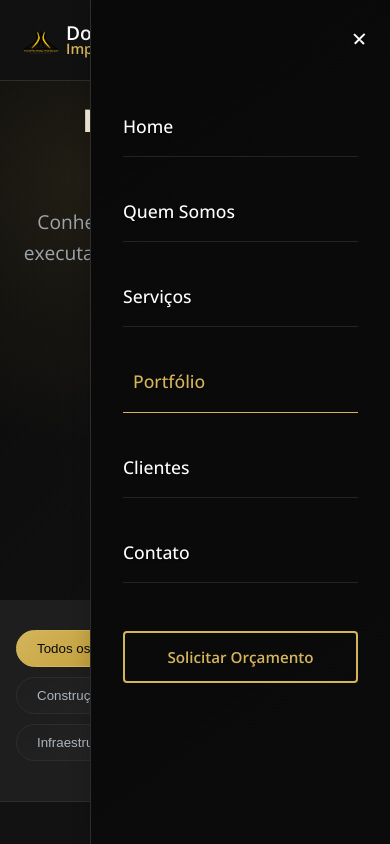
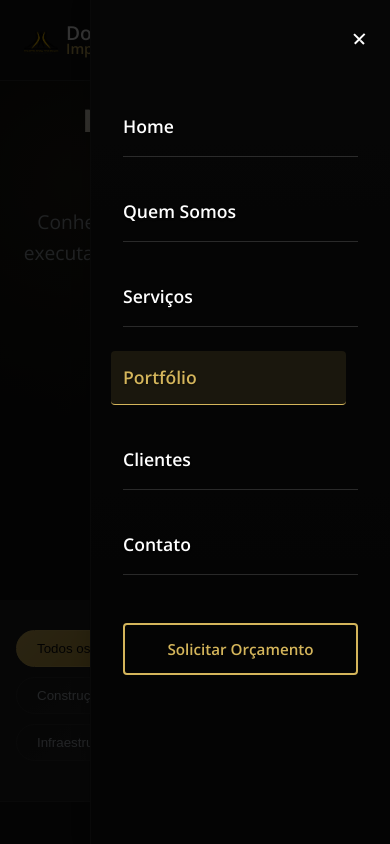
Before and after one commit to daniellameira/Projeto_Dois_Irmaos, a plain HTML site: page portfolio.html in a window 390 px wide. Both pictures are taken after a click on the button 359 px from the left and 40 px from the top of the page. Shown: the top 844 px of the page. Drawn offline with nearby package versions, Linux system fonts and the light colour scheme.

Commit message:
Ajuste no menu mobile!

```diff
--- a/assets/css/style.css
+++ b/assets/css/style.css
@@ -335,7 +335,10 @@ header.scrolled {
 .menu-toggle.active .hamburger::after {
     transform: rotate(-45deg) translate(7px, -6px);
 }
-/* Menu Mobile - CORRIGIDO */
+/* ============================================
+   MENU MOBILE - CORRIGIDO (SEM TRANSPARÊNCIA)
+   ============================================ */
+
 @media (max-width: 768px) {
     .menu-toggle {
         display: block;
@@ -348,16 +351,20 @@ header.scrolled {
         width: 85%;
         max-width: 320px;
         height: 100vh;
-        background: var(--gradient-card); /* Fundo sólido agora */
-        backdrop-filter: blur(10px);
-        -webkit-backdrop-filter: blur(10px);
+        /* CORREÇÃO: Substituir gradient por cor sólida */
+        background: #1a1a1a; /* Cor de fundo sólida garantida */
+        background: linear-gradient(180deg, #1e1e1e 0%, #121212 100%); /* Gradiente opaco */
+        /* REMOVER backdrop-filter que causa transparência */
+        /* backdrop-filter: blur(10px); */
+        /* -webkit-backdrop-filter: blur(10px); */
         flex-direction: column;
         align-items: flex-start;
         padding: 100px 30px 40px;
-        box-shadow: -5px 0 25px rgba(0, 0, 0, 0.3);
+        box-shadow: -5px 0 25px rgba(0, 0, 0, 0.5);
         transition: right 0.4s cubic-bezier(0.4, 0, 0.2, 1);
         z-index: 1000;
         border-left: 1px solid var(--color-border);
+        overflow-y: auto;
     }
 
     .nav-menu.active {
@@ -389,47 +396,134 @@ header.scrolled {
         display: block;
         padding: 12px 0;
         font-size: 1.1rem;
-        color: var(--color-primary);
-        font-weight: 500;
-        border-bottom: 1px solid rgba(255, 255, 255, 0.1);
+        color: #ffffff; /* Branco puro para melhor contraste */
+        font-weight: 600; /* Mais grossa para melhor leitura */
+        border-bottom: 1px solid rgba(255, 255, 255, 0.15);
         width: 100%;
         transition: all var(--transition-fast);
+        text-shadow: 0 1px 2px rgba(0, 0, 0, 0.5); /* Sombra para destacar */
     }
 
     .nav-link:hover,
     .nav-link.active {
         color: var(--color-secondary);
-        padding-left: 10px;
+        padding-left: 15px; /* Mais espaçamento */
         border-bottom-color: var(--color-secondary);
+        background: rgba(212, 181, 91, 0.1); /* Fundo sutil no hover */
+        border-radius: 4px;
+        padding: 12px 0 12px 15px;
+        margin-left: -15px;
+        padding-right: 15px;
     }
 
     .nav-link.active::after {
-        display: none; /* Remove o sublinhado no mobile */
+        display: none;
     }
 
     .nav-cta {
-        margin-top: 20px;
+        margin-top: 25px;
         width: 100%;
         text-align: center;
-        padding: 12px;
+        padding: 14px;
         font-size: 1rem;
+        font-weight: 600;
+        background: rgba(212, 181, 91, 0.15);
+        border: 2px solid var(--color-secondary);
+        color: var(--color-secondary);
+        border-radius: 8px;
+        transition: all 0.3s ease;
     }
 
-    /* Overlay quando menu está aberto */
-    .nav-menu::before {
+    .nav-cta:hover {
+        background: var(--color-secondary);
+        color: #121212;
+        transform: translateY(-2px);
+        box-shadow: 0 4px 12px rgba(212, 181, 91, 0.3);
+    }
+
+    /* Overlay escuro quando menu está aberto */
+    .nav-menu::after {
         content: '';
         position: fixed;
         top: 0;
-        left: -100%;
+        left: 0;
         width: 100%;
         height: 100%;
-        background: rgba(0, 0, 0, 0.7);
+        background: rgba(0, 0, 0, 0.8);
         z-index: -1;
-        transition: left 0.4s ease;
+        opacity: 0;
+        transition: opacity 0.4s ease;
+        pointer-events: none;
     }
 
-    .nav-menu.active::before {
-        left: 0;
+    .nav-menu.active::after {
+        opacity: 1;
+        pointer-events: all;
+    }
+
+    /* Melhorar visibilidade do ícone hamburger */
+    .hamburger,
+    .hamburger::before,
+    .hamburger::after {
+        background-color: var(--color-secondary);
+        box-shadow: 0 1px 3px rgba(0, 0, 0, 0.5);
+    }
+
+    .menu-toggle.active .hamburger::before,
+    .menu-toggle.active .hamburger::after {
+        background-color: #ffffff;
+    }
+}
+
+/* ============================================
+   MELHORIAS ESPECÍFICAS PARA MOBILE PEQUENO
+   ============================================ */
+
+@media (max-width: 480px) {
+    .nav-menu {
+        width: 90%;
+        max-width: 280px;
+        padding: 90px 20px 30px;
+    }
+
+    .nav-link {
+        font-size: 1rem;
+        padding: 10px 0;
+    }
+
+    .nav-link:hover,
+    .nav-link.active {
+        padding-left: 12px;
+        margin-left: -12px;
+    }
+
+    .nav-cta {
+        padding: 12px;
+        font-size: 0.95rem;
+    }
+
+    /* Ajustar header para mobile */
+    header {
+        background: #121212 !important; /* Fundo sólido garantido */
+        border-bottom: 1px solid var(--color-border);
+    }
+
+    .navbar {
+        padding: 12px 0;
+    }
+
+    /* Logo menor em mobile */
+    .logo img {
+        width: 45px;
+        height: 45px;
+    }
+
+    .logo-primary {
+        font-size: 1.1rem;
+    }
+
+    .logo-secondary {
+        font-size: 0.85rem;
     }
 }
 /* ============================================
--- a/assets/js/main.js
+++ b/assets/js/main.js
@@ -43,41 +43,40 @@ function initLoader() {
 function initMobileMenu() {
     const menuToggle = document.querySelector('.menu-toggle');
     const navMenu = document.querySelector('.nav-menu');
+    const menuOverlay = document.querySelector('.menu-overlay');
     const navLinks = document.querySelectorAll('.nav-link');
     const body = document.body;
 
     if (!menuToggle) return;
 
-    // Alternar menu mobile
+    // Abrir/fechar menu
     menuToggle.addEventListener('click', function(e) {
         e.stopPropagation();
-        this.classList.toggle('active');
+        const isActive = this.classList.toggle('active');
         navMenu.classList.toggle('active');
-        body.style.overflow = navMenu.classList.contains('active') ? 'hidden' : 'auto';
-        this.setAttribute('aria-expanded', this.classList.contains('active'));
+        body.style.overflow = isActive ? 'hidden' : 'auto';
+        this.setAttribute('aria-expanded', isActive);
     });
 
-    // Fechar menu ao clicar em um link
-    navLinks.forEach(link => {
-        link.addEventListener('click', () => {
+    // Fechar menu ao clicar no overlay
+    if (menuOverlay) {
+        menuOverlay.addEventListener('click', function() {
             menuToggle.classList.remove('active');
             navMenu.classList.remove('active');
             body.style.overflow = 'auto';
             menuToggle.setAttribute('aria-expanded', 'false');
         });
-    });
+    }
 
-    // Fechar menu ao clicar fora
-    document.addEventListener('click', function(e) {
-        const isClickInsideMenu = navMenu.contains(e.target);
-        const isClickOnToggle = menuToggle.contains(e.target);
-
-        if (!isClickInsideMenu && !isClickOnToggle && navMenu.classList.contains('active')) {
+    // Fechar menu ao clicar em links
+    navLinks.forEach(link => {
+        link.addEventListener('click', () => {
             menuToggle.classList.remove('active');
             navMenu.classList.remove('active');
+            if (menuOverlay) menuOverlay.style.display = 'none';
             body.style.overflow = 'auto';
             menuToggle.setAttribute('aria-expanded', 'false');
-        }
+        });
     });
 
     // Fechar menu com ESC
@@ -85,17 +84,11 @@ function initMobileMenu() {
         if (e.key === 'Escape' && navMenu.classList.contains('active')) {
             menuToggle.classList.remove('active');
             navMenu.classList.remove('active');
+            if (menuOverlay) menuOverlay.style.display = 'none';
             body.style.overflow = 'auto';
             menuToggle.setAttribute('aria-expanded', 'false');
         }
     });
-
-    // Prevenir scroll quando menu está aberto
-    navMenu.addEventListener('touchmove', function(e) {
-        if (navMenu.classList.contains('active')) {
-            e.preventDefault();
-        }
-    }, { passive: false });
 }
 
 // ============================================
```
Also changed, not shown: index.html (+2 -0 lines).
